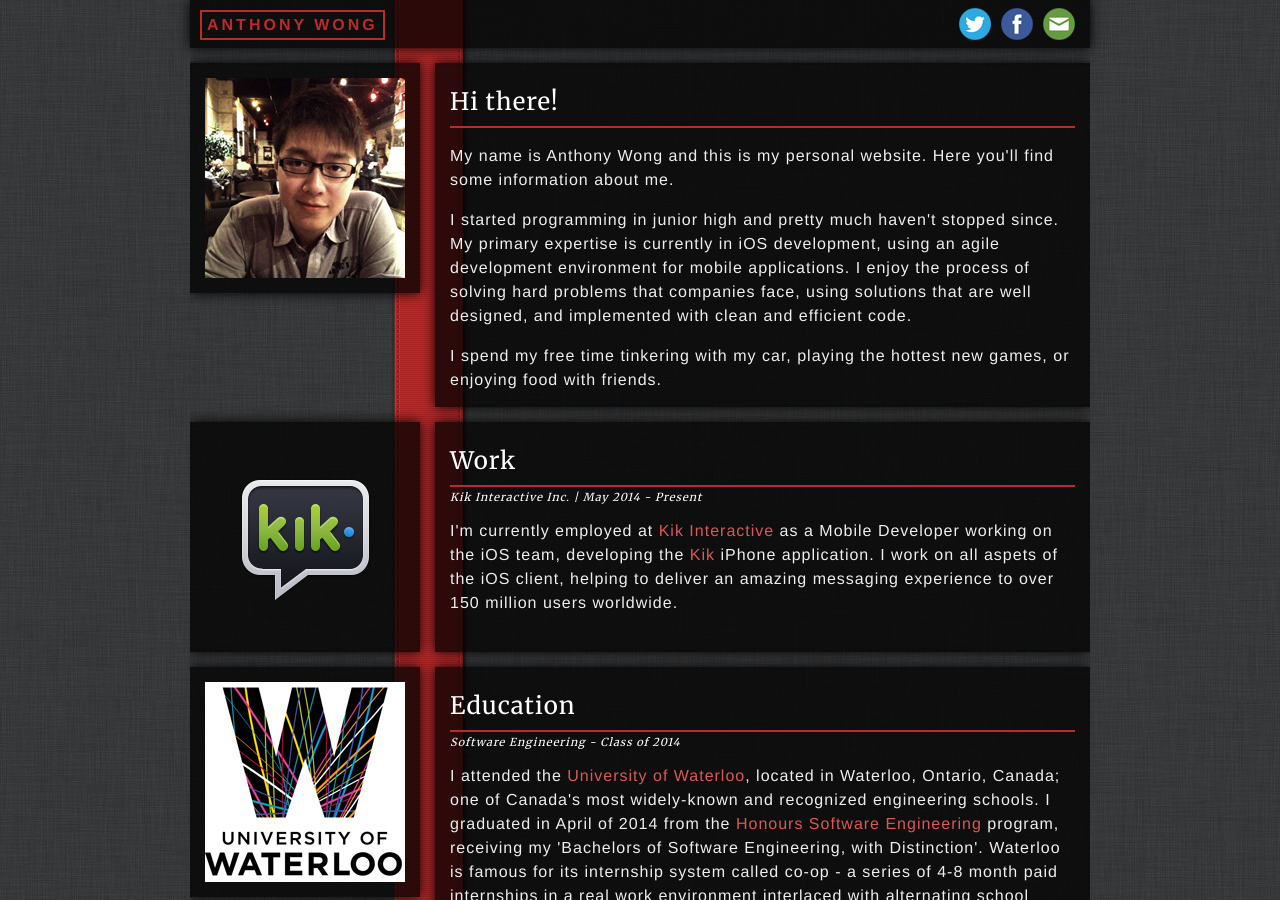
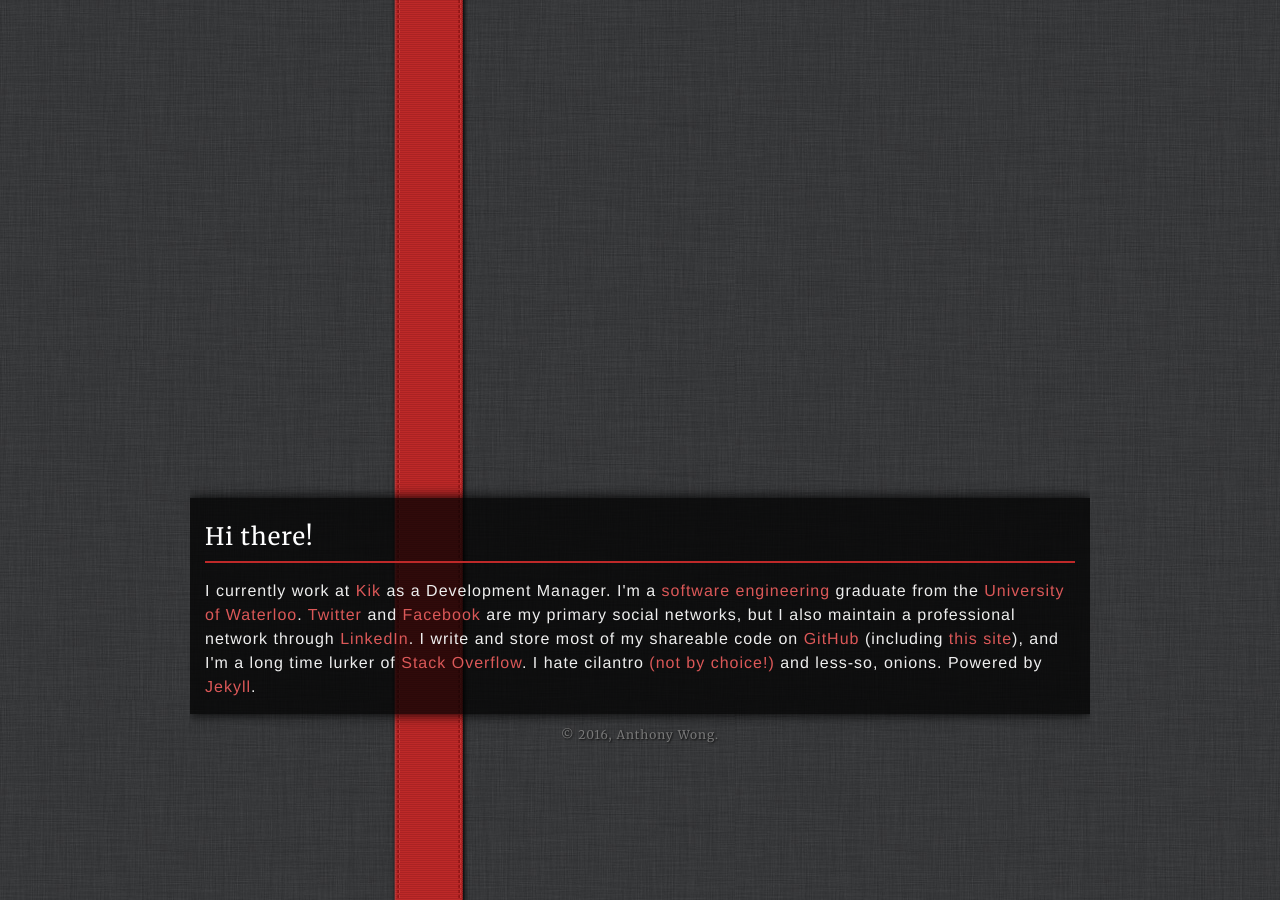
Before and after one commit to awmwong/awmwong.github.io, a Jekyll site: the page built from index.html, in a window 1280 px wide and 900 px high. Built offline with Jekyll 4.4.1, drawn with Linux system fonts in a browser that asks for light colours; Markdown is read by kramdown in place of the engine named in the settings; some of the changed text lies outside the part shown.

Commit message:
Strip it all down...

```diff
--- a/_layouts/main.html
+++ b/_layouts/main.html
@@ -30,23 +30,6 @@
 
   <body>
     <div class="wrapper">
-      <div class="header">
-        <div class="header-content">
-          <a class="title" href="/" title="Anthony Wong">Anthony Wong</a>
-          <nav class="primary">
-            <!-- <a href="/" title="About">About</a> -->
-            <!-- <a href="/blog" title="Blog">Blog</a> -->
-          </nav>
-          <nav class="social">
-            <a href="mailto:contact@awong.ca" class="email" title="Email"></a>
-            <a href="http://facebook.com/awmwong" class="facebook"
-            title="Facebook"></a>
-            <a href="http://twitter.com/wong" class="twitter"
-            title="Twitter"></a>
-          </nav>
-        </div>
-      </div>
-
       {{ content }}
 
         <footer>
--- a/css/style.css
+++ b/css/style.css
@@ -50,6 +50,7 @@
 }
 
 div.wrapper {
+  height: 100%;
   width: 900px;
   background:url('../images/ribbon-horizontal.png') repeat-y;
   background-position: 200px;
@@ -145,7 +146,7 @@
 
 div.content-wrapper {
   clear: left;
-  padding-top: 15px;
+  padding-top: 50%;
 }
 
 div.content-wrapper a {
--- a/index.html
+++ b/index.html
@@ -2,138 +2,19 @@
 layout: main
 title: About
 ---
-<!-- about -->
-<div class="content-wrapper">
-  <div class="left-container">
-    <img src="/images/avatar_200.png" />
-  </div>
-  <div class="right-container">
-    <h1>Hi there!</h1>
-    <p>
-      My name is Anthony Wong and this is my personal website. Here you'll find
-      some information about me.
-    </p>
-    <p>
-      I started programming in junior high and pretty much haven't stopped
-      since. My primary expertise is currently in iOS development, using an agile
-      development environment for mobile applications. I enjoy the process
-      of solving hard problems that companies face, using solutions that are
-      well designed, and implemented with clean and efficient code.
-    </p>
-    <p>
-      I spend my free time tinkering with my car, playing the hottest new games, or
-      enjoying food with friends.
-    </p>
-  </div>
-</div>
-
-<!-- Employment -->
-<div class="content-wrapper">
-  <div class="left-container">
-    <img src="/images/kik_200.png" />
-  </div>
-  <div class="right-container">
-    <h1>Work</h1>
-    <h2>Kik Interactive Inc. | May 2014 - Present</h2>
-    <p>
-      I'm currently employed at <a href="http://www.kik.com">Kik Interactive</a> as a
-      Mobile Developer working on the iOS team, developing the
-      <a href="https://itunes.apple.com/ca/app/kik/id357218860?mt=8">Kik</a> iPhone application.
-      I work on all aspets of the iOS client, helping to deliver an
-      amazing messaging experience to over 150 million users worldwide.
-    </p>
-  </div>
-</div>
-
-<!-- Education -->
-<div class="content-wrapper">
-  <div class="left-container">
-    <img src="/images/uw_200.png" />
-  </div>
-  <div class="right-container">
-    <h1>Education</h1>
-    <h2>Software Engineering - Class of 2014</h2>
-    <p>
-      I attended the <a href="http://uwaterloo.ca">University of Waterloo</a>,
-      located in Waterloo, Ontario, Canada; one of Canada's most widely-known
-      and recognized engineering schools. I graduated in April of 2014 from the
-      <a href="https://uwaterloo.ca/software-engineering/">Honours Software Engineering</a> program,
-      receiving my 'Bachelors of Software Engineering, with Distinction'. Waterloo is famous for its internship
-      system called co-op - a series of 4-8 month paid internships in a real
-      work environment interlaced with alternating school semesters. A list of companies I interned at as a student is listed below.
-    </p>
-  </div>
-</div>
-
-<!-- Internships -->
-<div class="content-wrapper">
-  <div class="full-width-container">
-    <h1>Internships</h1>
-    <p>
-      I've done internships at the following top-notch companies while as a student:
-      <ul>
-        <li>
-          <span class="company-name">
-            <a href="http://www.kik.com/">
-              Kik Interactive
-            </a> - Mobile Developer
-          </span>
-          <span class="company-term">
-            Jan. 2013 - Jan. 2014
-          </span>
-        </li>
-        <li>
-          <span class="company-name">
-            <a href="http://www.twg.ca/">
-              The Working Group
-            </a> - Mobile Application Developer
-          </span>
-          <span class="company-term">
-            May 2012 - Aug. 2012
-          </span>
-        </li>
-        <li>
-          <span class="company-name">
-            <a href="http://rocketr.com/">Rocketr (aka Pilot, acquired by Shopify)
-            </a> - Developer
-          </span>
-          <span class="company-term">
-            Sept. 2011 - Dec. 2011
-          </span>
-        </li>
-        <li>
-          <span class="company-name">
-            <a href="http://www.trapezegroup.com/">Trapeze Group
-            </a> - Programmer
-          </span>
-          <span class="company-term">
-            Jan 2011 - Apr. 2011
-          </span>
-        </li>
-        <li>
-          <span class="company-name">
-            <a href="http://www.trapezegroup.com/">Trapeze Group
-            </a> - Programmer
-          </span>
-          <span class="company-term">
-            May 2010 - Aug. 2010
-          </span>
-        </li>
-      </ul>
-      <p>
-        Want to know more about what I did at each company? Please feel free to drop me a line!
-      </p>
-    </div>
-  </div>
 <!-- misc -->
 <div class="content-wrapper">
   <div class="full-width-container">
-      <h1>Miscellaneous</h1>
-      <p> <a href="http://twitter.com/wong">Twitter</a> and <a
+    <h1>Hi there!</h1>
+    <p>
+      I currently work at <a href="http://www.kik.com">Kik</a> as a Development Manager.
+      I'm a <a href="https://uwaterloo.ca/software-engineering/">software engineering</a> graduate from the
+      <a href="http://uwaterloo.ca">University of Waterloo</a>.
+      <a href="http://twitter.com/wong">Twitter</a> and <a
       href="http://facebook.com/awmwong">Facebook</a> are my primary social
       networks, but I also maintain a professional network through <a
       href="http://www.linkedin.com/pub/anthony-wong/24/487/aab">
-        LinkedIn</a>. I write and store most of my code on <a
+      LinkedIn</a>. I write and store most of my shareable code on <a
       href="http://github.com/awmwong">GitHub</a> (including <a
       href="http://github.com/awmwong/awong.ca">this site</a>), and I'm a long
       time lurker of <a href="http://stackoverflow.com/users/931425/anthony-
```
Lines whose indentation alone changed are shown as unchanged.
